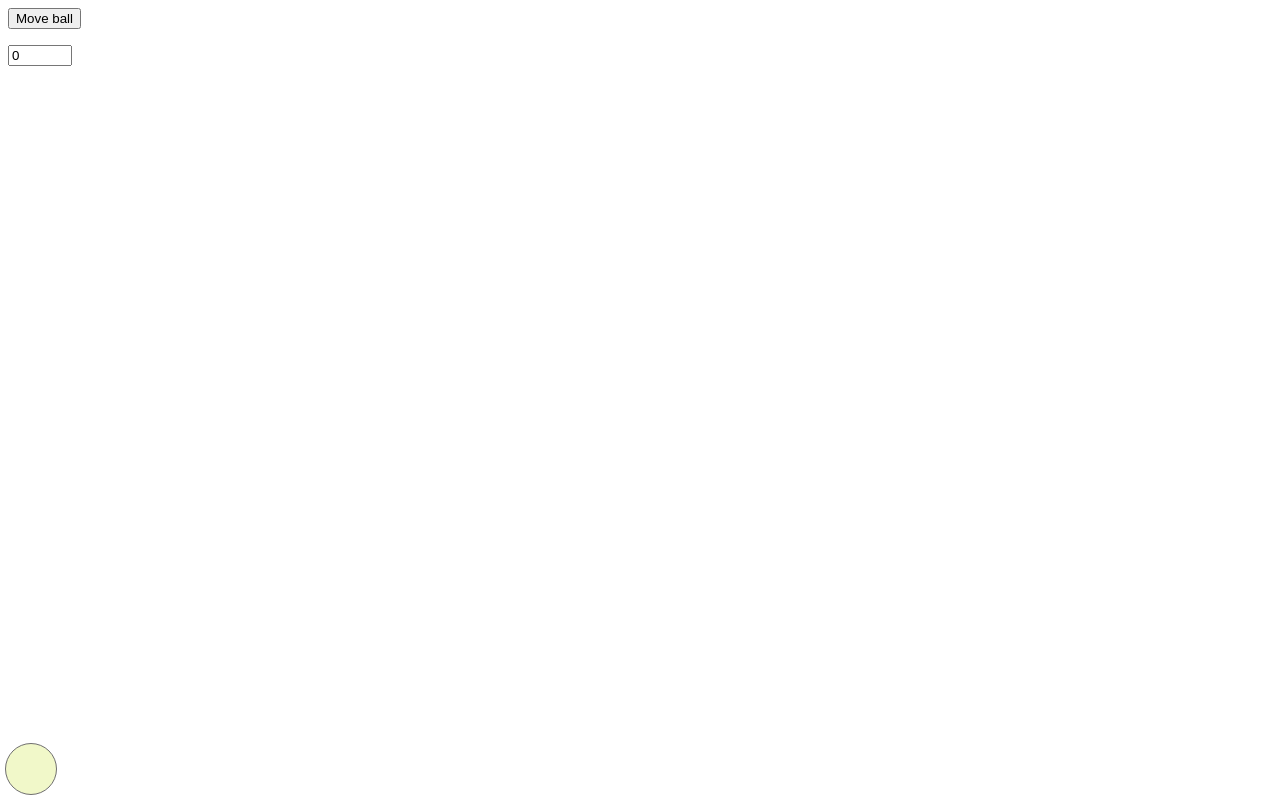
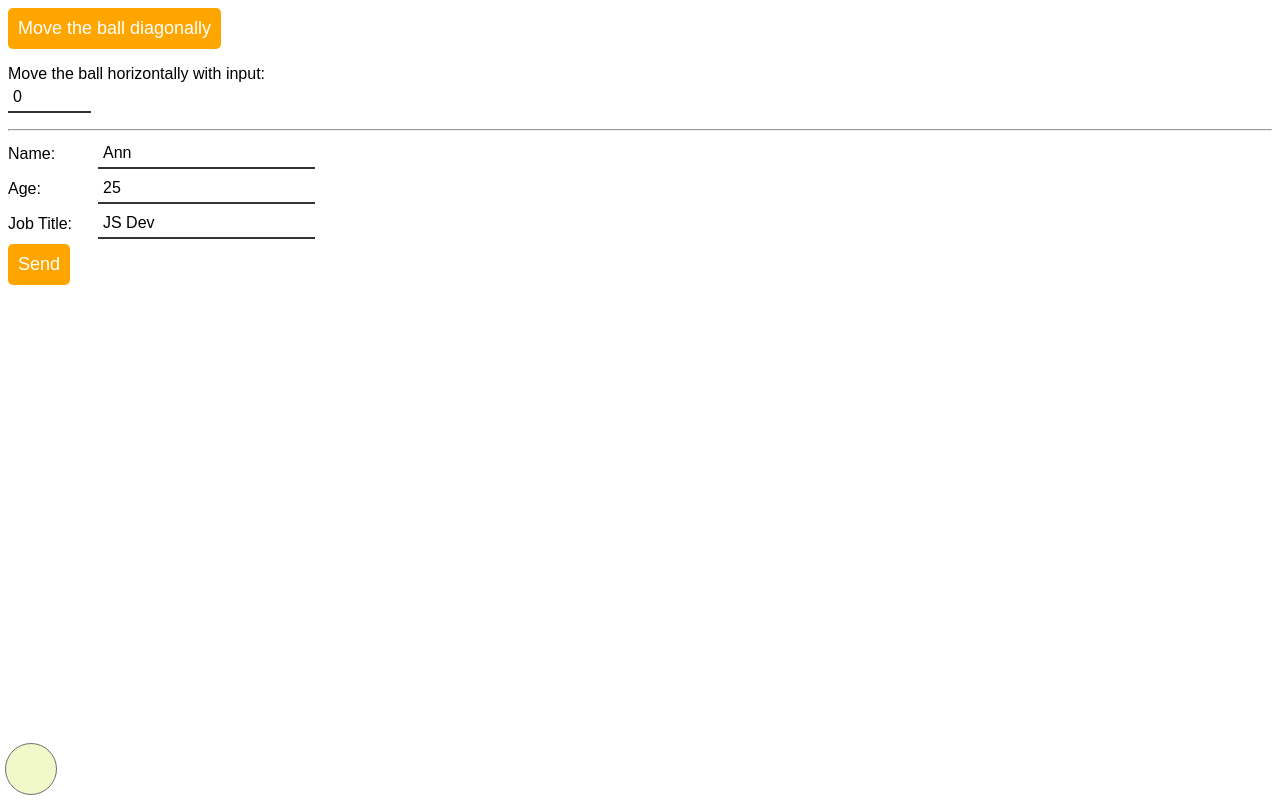
Before and after one commit to boiko-t/tasks, a plain HTML site: page Hometask-19-06/index.html in a window 1280 px wide. Drawn offline with Linux system fonts and the light colour scheme.

Commit message:
update Hometask-19-06

```diff
--- a/Hometask-19-06/index.html
+++ b/Hometask-19-06/index.html
@@ -8,13 +8,30 @@
 </head>
 <body>
     <div id="ball"></div>
-    <button type="button" id="moveBallXY">Move ball</button>
+    <button type="button" id="moveBallXY">Move the ball diagonally</button>
     <br>
     <p>
-        <input id="moveBallX" type="number" min="0" max="500" step="15" value="0">
+        Move the ball horizontally with input: <br>
+        <input id="moveBallX" type="number" min="0" max="1000" step="15" value="0">
     </p>
-    <table>
 
-    </table>
+    <hr>
+    <form id="userForm">
+        <label>
+            <span>Name:</span>
+            <input type="text" value="Ann" name="username">
+        </label>
+        <label>
+            <span>Age:</span>
+            <input type="number" name="age" value="25">
+        </label>
+        <label>
+            <span>Job Title:</span>
+            <input type="text" value="JS Dev" name="jobTitle">
+        </label>
+        <input type="submit" value="Send">
+    </form>
+
+    <script src="script.js"></script>
 </body>
 </html>
--- a/Hometask-19-06/style.css
+++ b/Hometask-19-06/style.css
@@ -1,5 +1,5 @@
-body {
-  font-family: Arial, Helvetica, sans-serif;
+body, input, button {
+  font: 16px Arial, Helvetica, sans-serif;
 }
 
 #ball {
@@ -14,3 +14,47 @@ body {
   background: #f1f8c9;
   transition: bottom .3s, left .3s;
 }
+
+form label {
+  display: flex;
+  align-items: center;
+  flex-wrap: wrap;
+  margin-bottom: 5px;
+}
+
+form label span {
+  width: 90px;
+  max-width: 100%;
+}
+
+input {
+  padding: 5px;
+  border: 0;
+  border-bottom: 2px solid #333;
+}
+
+input:focus {
+  box-shadow: 0 2px 3px 0 #a2a2a2;
+  outline: none;
+}
+
+input.invalid {
+  border-color: tomato;
+}
+
+input[type="submit"],
+button {
+  padding: 10px;
+  border: 0;
+  border-radius: 5px;
+  outline: none;
+  background: orange;
+  color: #fff;
+  text-align: center;
+  font-size: 18px;
+}
+
+input[type="submit"]:hover,
+button:hover {
+  box-shadow: 0 2px 3px 0 #a2a2a2;
+}
```
Also changed, not shown: 1 other file.
